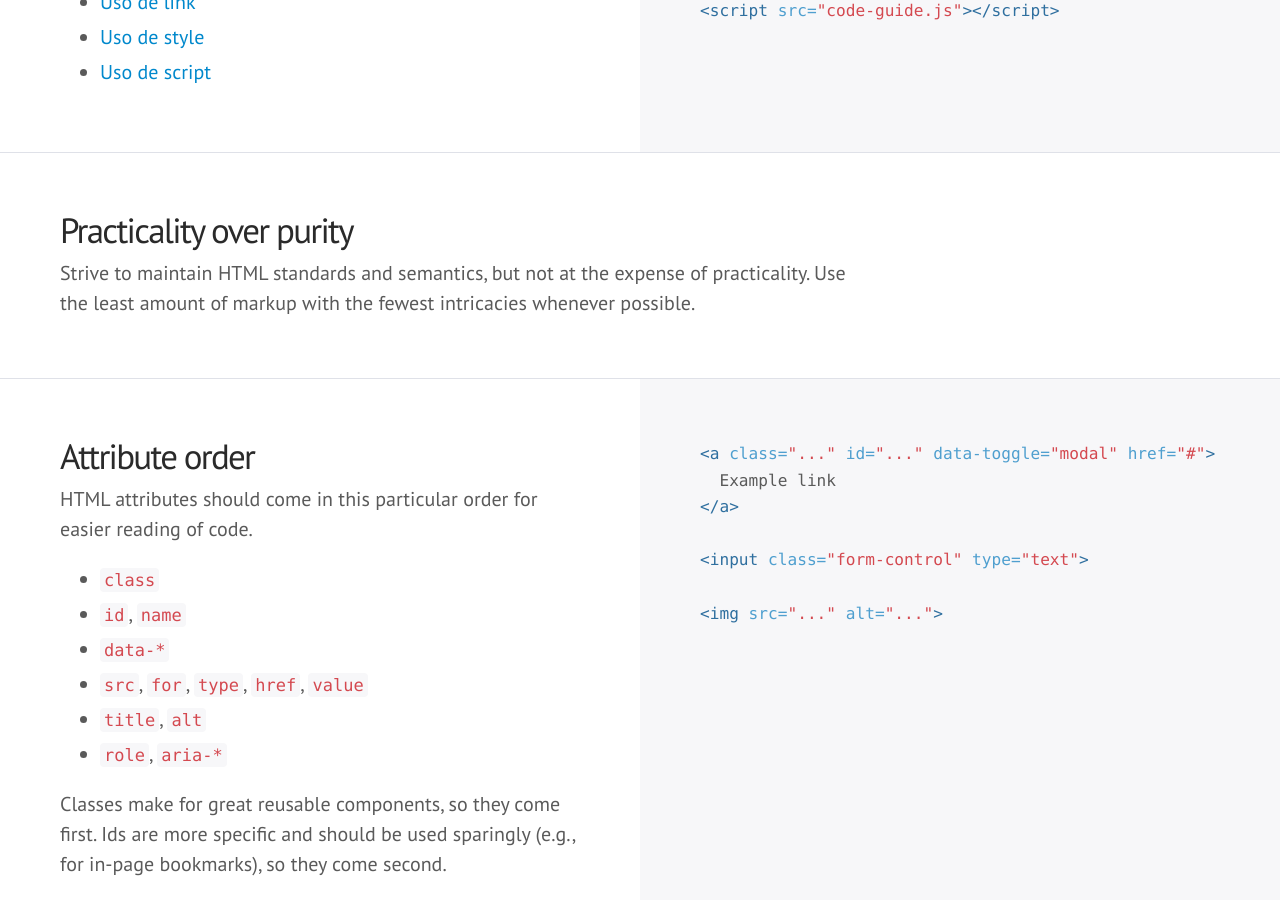
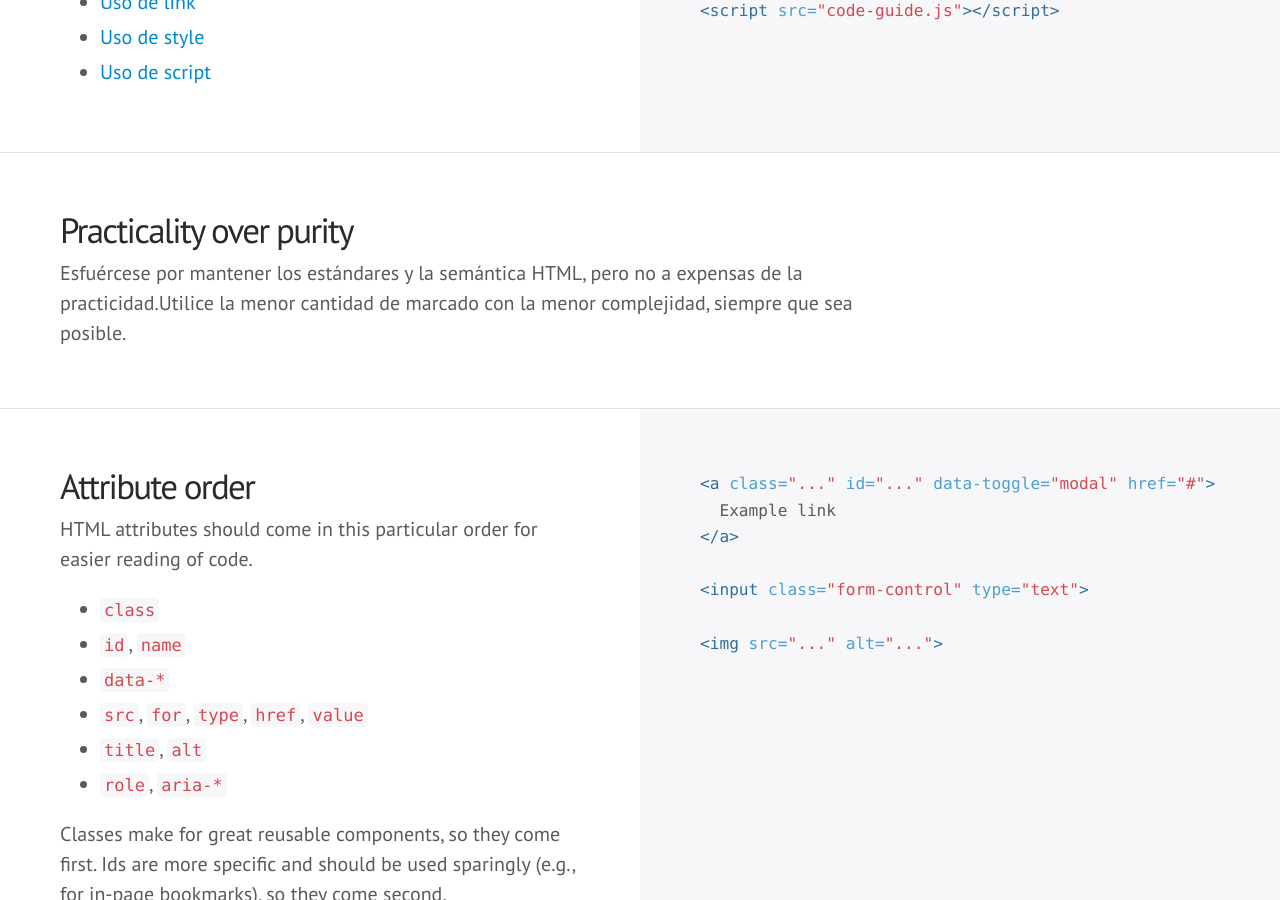
Before and after one commit to mdo/code-guide, a Jekyll site: the page built from index.html, in a window 1280 px wide and 900 px high, scrolled down 4275 px. Built offline with Jekyll 4.4.1, drawn with Linux system fonts in a browser that asks for light colours; some web fonts are replaced; Markdown is read by kramdown in place of the engine named in the settings; comment, search, counter and statistics services are not loaded.

Commit message:
Spanish Translation - Translated the point related to 'Practicality over purity '

```diff
--- a/index.html
+++ b/index.html
@@ -145,7 +145,7 @@
 <div class="section" id="html-practicality">
   <div class="col">
     <h3>Practicality over purity</h3>
-    <p>Strive to maintain HTML standards and semantics, but not at the expense of practicality. Use the least amount of markup with the fewest intricacies whenever possible.</p>
+    <p>Esfuércese por mantener los estándares y la semántica HTML, pero no a expensas de la practicidad.Utilice la menor cantidad de marcado con la menor complejidad, siempre que sea posible.</p>
   </div>
 </div>
 
```
